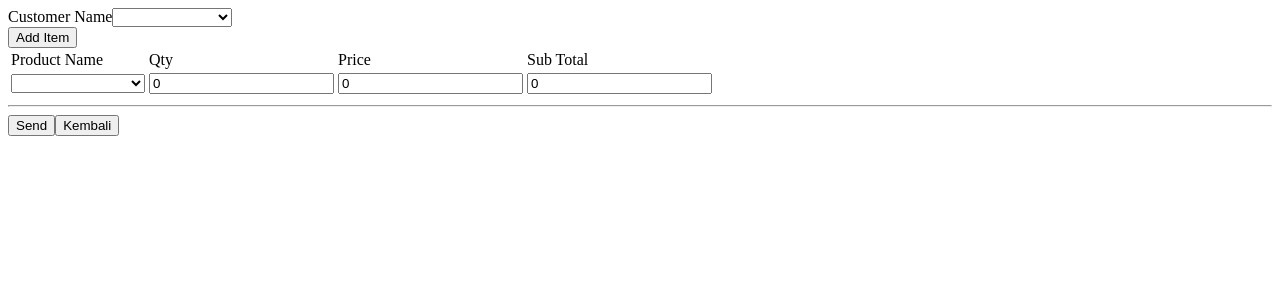
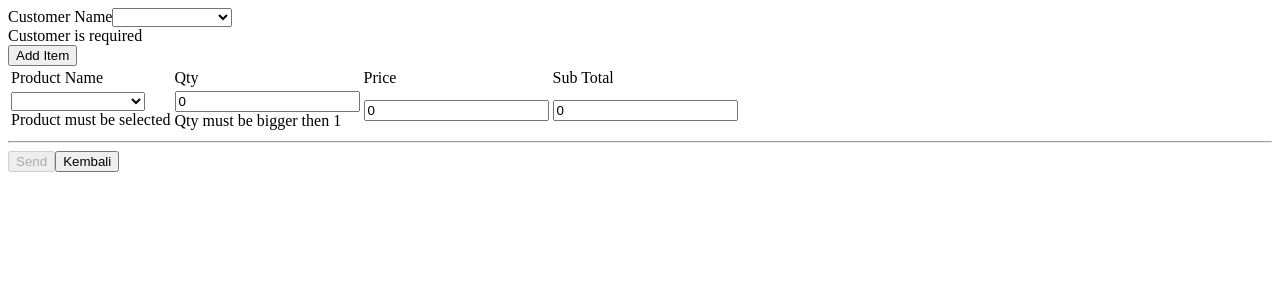
Before and after one commit to tabeldatadotcom/angular-bootcamp-2019, an Angular app: page / in a window 1280 px wide. Both pictures are taken after a click on the button "Add Item". Shown: the top 300 px of the page. Built offline with nearby package versions, Linux system fonts and the light colour scheme.

Commit message:
membuat validation

```diff
--- a/src/app/transaksi/pembelian/pembelian.component.html
+++ b/src/app/transaksi/pembelian/pembelian.component.html
@@ -1,16 +1,19 @@
 <form [formGroup]="formGroup" (submit)="submited()">
   <div formGroupName="customer">
     <label for="customer">Customer Name</label>
-    <select name="customeName" formControlName="id">
+    <select name="customeName" formControlName="id" required>
       <option value="001">Dimas Maryanto</option>
       <option value="002">Muhamad Yusuf</option>
       <option value="003">Haris</option>
       <option value="004">Hari sapto adi</option>
       <option value="005">Rega</option>
     </select>
+    <span *ngIf="!formGroup.controls.customer.valid">
+        <div *ngIf="formGroup.controls.customer.controls.id.errors.required">Customer is required</div>
+    </span>
   </div>
   <div>
-    <button (click)="addItems()">Add Item</button>
+    <button type="button" (click)="addItems()">Add Item</button>
   </div>
   <div formArrayName="items">
     <table>
@@ -31,17 +34,34 @@
               <option value="003">Dell xps 15</option>
               <option value="004">Asus ROG</option>
             </select>
+            <span *ngIf="!formGroup.controls.items.controls[i].controls.item.controls.id.valid">
+                <div *ngIf="formGroup.controls.items.controls[i].controls.item.controls.id.errors.required">Product must be selected</div>
+            </span>
           </td>
-          <td><input #fieldQty type="number" name="qty" id="qty" formControlName="qty"></td>
-          <td><input #fieldPrice type="number" name="price" formControlName="price"></td>
-          <td><input type="text" name="price" readonly [value]="fieldQty.value * fieldPrice.value"></td>
+          <td>
+            <input #fieldQty type="number" name="qty" id="qty" formControlName="qty">
+            <span *ngIf="!formGroup.controls.items.controls[i].controls.qty.valid">
+                <div *ngIf="formGroup.controls.items.controls[i].controls.qty.errors.required">Qty is required</div>
+                <div *ngIf="formGroup.controls.items.controls[i].controls.qty.errors.min">Qty must be bigger then 1</div>
+            </span>
+          </td>
+          <td>
+            <input #fieldPrice type="number" name="price" formControlName="price">
+            <span *ngIf="!formGroup.controls.items.controls[i].controls.price.valid">
+                <div *ngIf="formGroup.controls.items.controls[i].controls.price.errors.required">Qty is required</div>
+                <div *ngIf="formGroup.controls.items.controls[i].controls.price.errors.min">Qty must be bigger then 0</div>
+            </span>
+          </td>
+          <td>
+            <input type="text" name="price" readonly [value]="fieldQty.value * fieldPrice.value">
+          </td>
         </tr>
       </tbody>
     </table>
   </div>
   <hr>
   <div>
-    <button type="submit">Send</button>
+    <button type="submit" [disabled]="!formGroup.valid">Send</button>
     <button type="reset">Kembali</button>
   </div>
 </form>
--- a/src/app/transaksi/pembelian/pembelian.component.ts
+++ b/src/app/transaksi/pembelian/pembelian.component.ts
@@ -1,5 +1,5 @@
-import { Component, OnInit } from '@angular/core';
-import { FormGroup, FormBuilder, FormArray } from '@angular/forms';
+import { Component, OnInit, ElementRef, ViewChild } from '@angular/core';
+import { FormGroup, FormBuilder, FormArray, Validators } from '@angular/forms';
 
 @Component({
   selector: 'app-pembelian',
@@ -15,29 +15,37 @@ export class PembelianComponent implements OnInit {
   ngOnInit() {
     this.formGroup = this.formBuilder.group({
       customer: this.formBuilder.group({
-        id: this.formBuilder.control('')
+        id: this.formBuilder.control('', [Validators.required])
       }),
       items: this.formBuilder.array([])
     });
   }
 
-  addItems(){
+  addItems() {
     let item = this.formBuilder.group({
-      item : this.formBuilder.group({
-        id: this.formBuilder.control('')
+      item: this.formBuilder.group({
+        id: this.formBuilder.control('', [
+          Validators.required
+        ])
       }),
-      qty: this.formBuilder.control(0),
-      price: this.formBuilder.control(0)
+      qty: this.formBuilder.control(0, [
+        Validators.required,
+        Validators.min(1)
+      ]),
+      price: this.formBuilder.control(0, [
+        Validators.required,
+        Validators.min(0)
+      ])
     })
     this.items.push(item);
   }
 
-  get items(): FormArray{
+  get items(): FormArray {
     return this.formGroup.get('items') as FormArray;
   }
 
-  submited(){
-    console.log(this.formGroup.value);
+  submited() {
+    console.log(this.formGroup);
   }
 
 }
```
